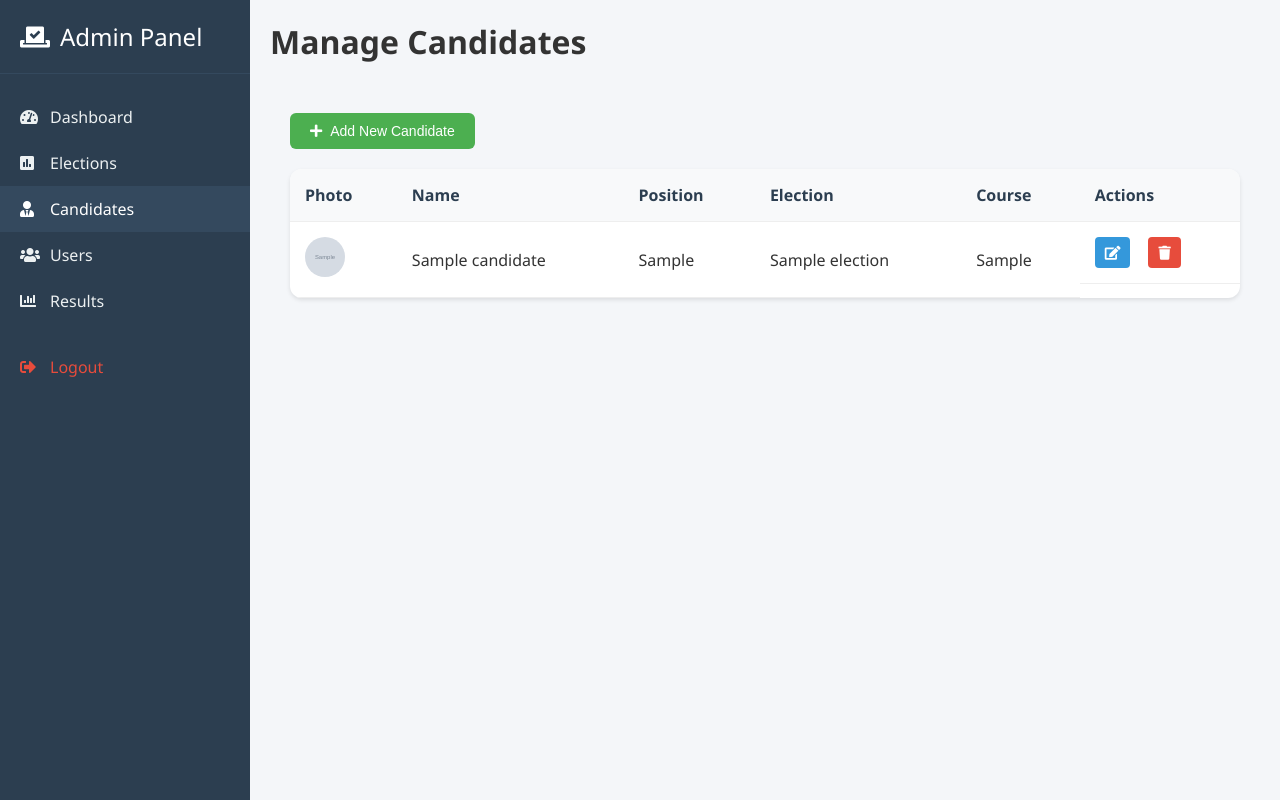
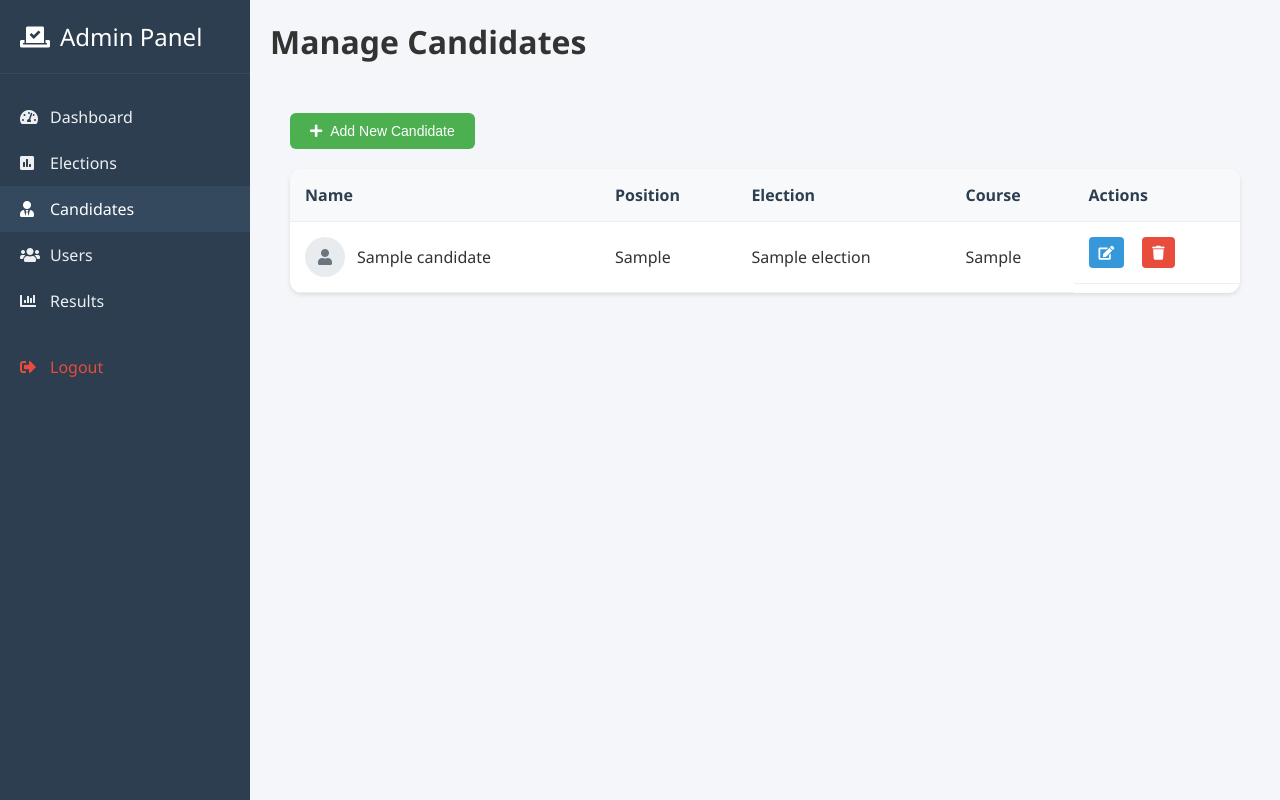
Before and after one commit to bibekshrestha77/BCAproject, a PHP site: page /admin/candidates.php in a window 1280 px wide. Run offline with PHP 8.4, Linux system fonts and the light colour scheme; tables that the repository leaves empty or names only in its code hold one stand-in row (values such as "Sample post"); grey boxes marked "Sample" are stand-in pictures.

Commit message:
last and final(hope so)

```diff
--- a/admin/candidates.php
+++ b/admin/candidates.php
@@ -14,25 +14,8 @@ if(isset($_POST['create_candidate'])) {
     $course_id = mysqli_real_escape_string($conn, $_POST['course_id']);
     $bio = mysqli_real_escape_string($conn, $_POST['bio']);
 
-    // Handle file upload
-    $photo_url = '';
-    if(isset($_FILES['photo']) && $_FILES['photo']['error'] == 0) {
-        $target_dir = "../uploads/candidates/";
-        if (!file_exists($target_dir)) {
-            mkdir($target_dir, 0777, true);
-        }
-
-        $file_extension = strtolower(pathinfo($_FILES["photo"]["name"], PATHINFO_EXTENSION));
-        $file_name = uniqid() . '.' . $file_extension;
-        $target_file = $target_dir . $file_name;
-
-        if(move_uploaded_file($_FILES["photo"]["tmp_name"], $target_file)) {
-            $photo_url = 'uploads/candidates/' . $file_name;
-        }
-    }
-
-    $query = "INSERT INTO candidates (name, position, election_id, course_id, bio, photo_url)
-VALUES ('$name', '$position', '$election_id', '$course_id', '$bio', '$photo_url')";
+    $query = "INSERT INTO candidates (name, position, election_id, course_id, bio)
+              VALUES ('$name', '$position', '$election_id', '$course_id', '$bio')";
 
     if(mysqli_query($conn, $query)) {
         $_SESSION['success'] = "Candidate added successfully!";
@@ -47,14 +30,6 @@ VALUES ('$name', '$position', '$election_id', '$course_id', '$bio', '$photo_url'
 if(isset($_GET['delete'])) {
     $id = mysqli_real_escape_string($conn, $_GET['delete']);
 
-    // Get photo URL before deleting
-    $photo_query = mysqli_query($conn, "SELECT photo_url FROM candidates WHERE id = $id");
-    $candidate = mysqli_fetch_assoc($photo_query);
-
-    if($candidate && $candidate['photo_url']) {
-        unlink("../" . $candidate['photo_url']); // Delete photo file
-    }
-
     mysqli_query($conn, "DELETE FROM candidates WHERE id = $id");
     $_SESSION['success'] = "Candidate deleted successfully!";
     header("Location: candidates.php");
@@ -286,23 +222,22 @@ tr:hover {
     background-color: #f8f9fa;
 }
 
-/* Candidate Photo */
-.candidate-photo {
+/* Candidate Avatar */
+.candidate-avatar-placeholder {
     width: 40px;
     height: 40px;
     border-radius: 50%;
-    object-fit: cover;
-}
-
-.candidate-photo-placeholder {
-    width: 40px;
-    height: 40px;
-    border-radius: 50%;
-    background: #f0f0f0;
+    background: #e9ecef;
     display: flex;
     align-items: center;
     justify-content: center;
-    color: #999;
+    color: #6c757d;
+    margin-right: 12px;
+}
+
+.candidate-name {
+    display: flex;
+    align-items: center;
 }
 
 /* Action Buttons */
@@ -373,7 +308,6 @@ tr:hover {
         <table>
             <thead>
                 <tr>
-                    <th>Photo</th>
                     <th>Name</th>
                     <th>Position</th>
                     <th>Election</th>
@@ -385,21 +319,16 @@ tr:hover {
                 <?php while($row = mysqli_fetch_assoc($candidates)): ?>
                     <tr>
                         <td>
-                            <?php if($row['photo_url']): ?>
-                                <img src="../<?php echo $row['photo_url']; ?>"
-                                     alt="<?php echo htmlspecialchars($row['name']); ?>"
-                                     class="candidate-photo">
-                            <?php else: ?>
-                                <div class="candidate-photo-placeholder">
+                            <div class="candidate-name">
+                                <div class="candidate-avatar-placeholder">
                                     <i class="fas fa-user"></i>
                                 </div>
-                            <?php endif; ?>
+                                <?php echo htmlspecialchars($row['name']); ?>
+                            </div>
                         </td>
-                        <td><?php echo htmlspecialchars($row['name']); ?></td>
                         <td><?php echo htmlspecialchars($row['position']); ?></td>
                         <td><?php echo htmlspecialchars($row['election_name']); ?></td>
                         <td><?php echo htmlspecialchars($row['course']); ?></td>
-
                         <td class="actions">
                             <a href="edit_candidate.php?id=<?php echo $row['id']; ?>" class="btn-edit">
                                 <i class="fas fa-edit"></i>
@@ -464,15 +393,6 @@ tr:hover {
                 <label>Bio</label>
                 <textarea name="bio" rows="4" required></textarea>
             </div>
-            <div class="form-group">
-                <label>Photo</label>
-                <div class="file-upload" onclick="document.getElementById('photo').click()">
-                    <i class="fas fa-cloud-upload-alt"></i>
-                    <p>Click to upload photo</p>
-                    <input type="file" id="photo" name="photo" accept="image/*" style="display: none">
-                </div>
-                <div id="photo-preview"></div>
-            </div>
             <button type="submit" name="create_candidate" class="submit-btn">Add Candidate</button>
         </form>
     </div>
@@ -493,19 +413,6 @@ window.onclick = function(event) {
         document.getElementById('addCandidateModal').style.display = 'none';
     }
 }
-
-// Photo preview
-document.getElementById('photo').addEventListener('change', function(e) {
-    const file = e.target.files[0];
-    if(file) {
-        const reader = new FileReader();
-        reader.onload = function(e) {
-            const preview = document.getElementById('photo-preview');
-            preview.innerHTML = `<img src="${e.target.result}" alt="Preview">`;
-        }
-        reader.readAsDataURL(file);
-    }
-});
 </script>
 
 <?php
```
Also changed, not shown: other parts of admin/candidates.php (+1 -40 lines), admin/edit_candidate.php (+3 -53 lines). Lines whose indentation alone changed are shown as unchanged.
